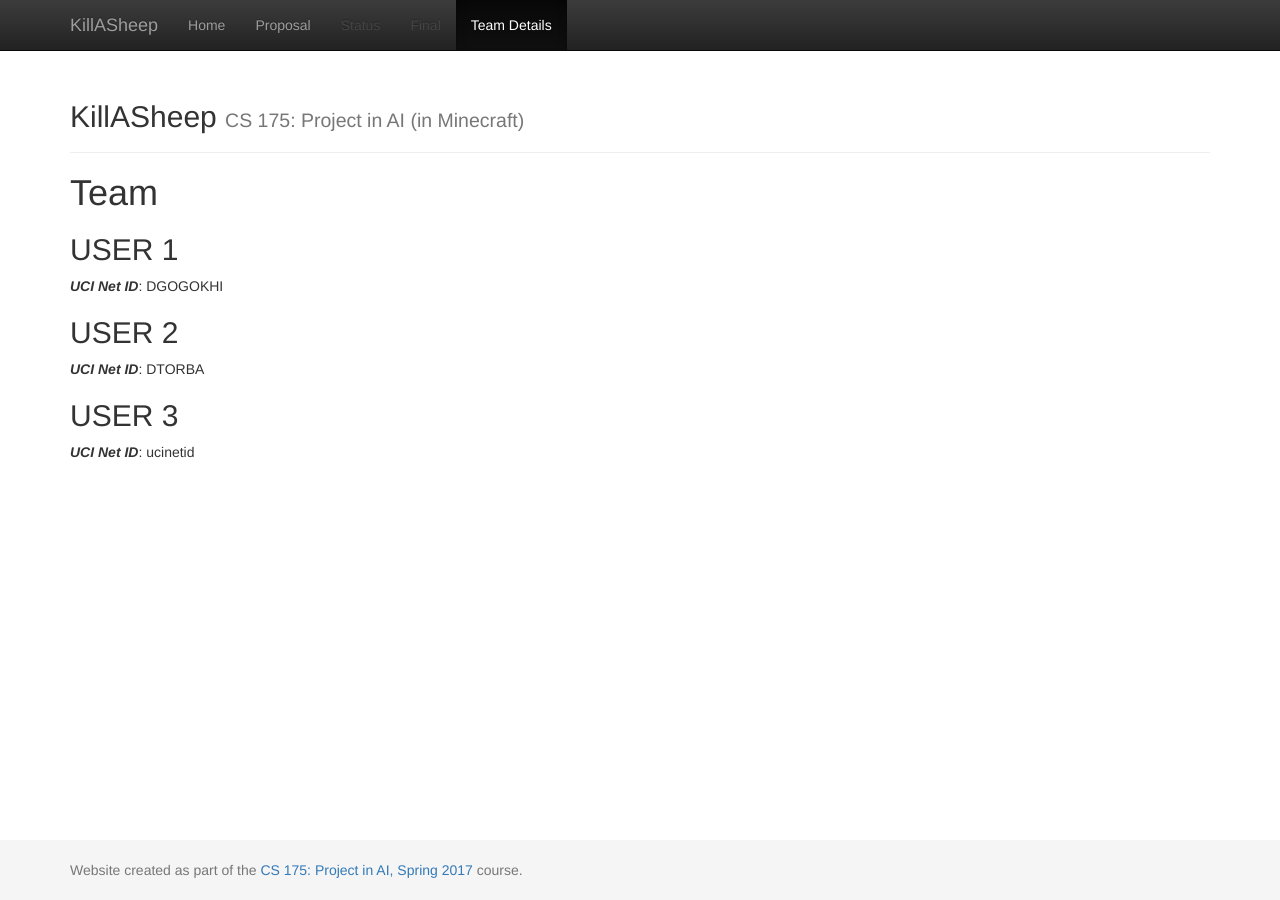
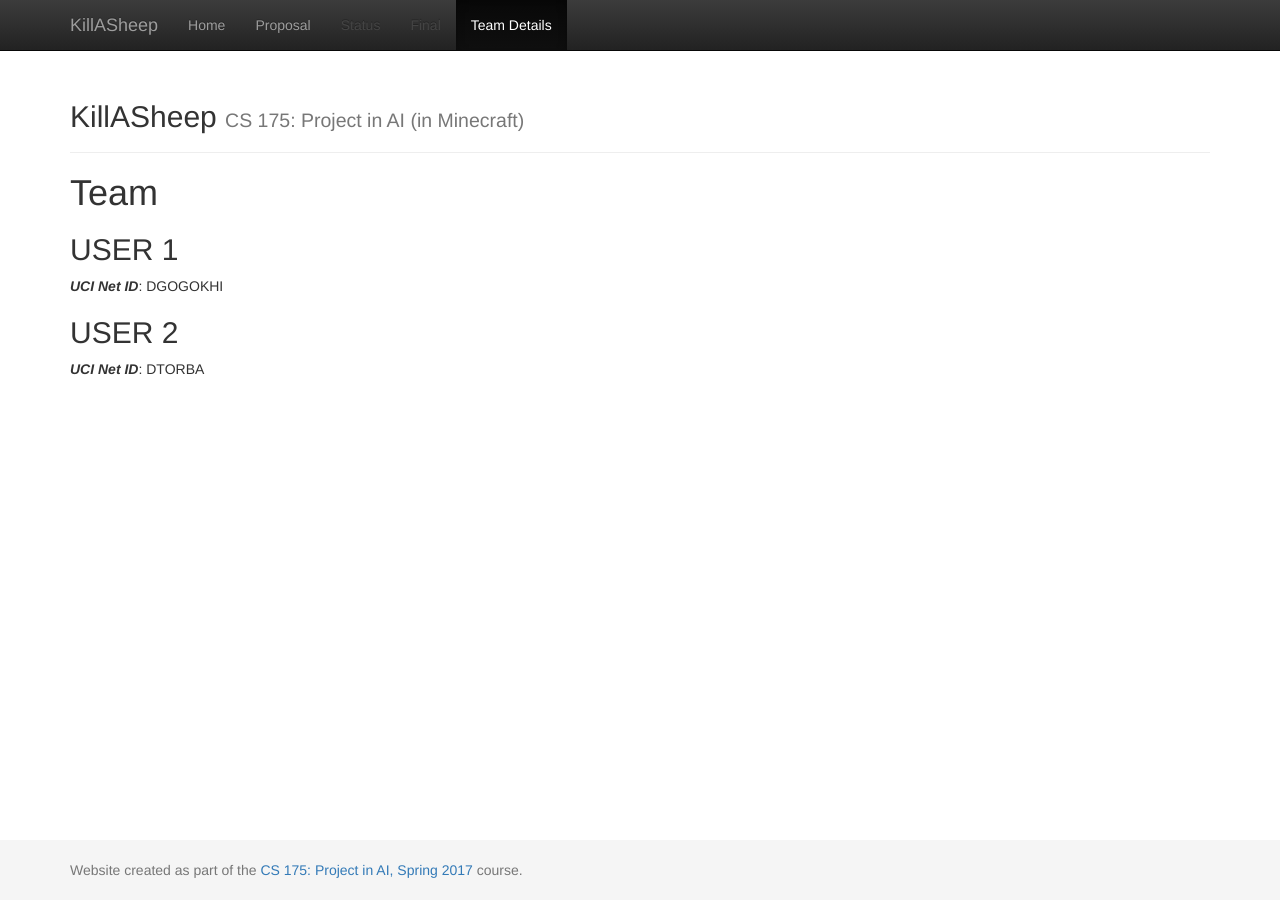
Before and after one commit to DavidZizu/killasheep, a Jekyll site: the page built from docs/team.md, in a window 1280 px wide. Built offline with Jekyll 4.4.1, drawn with Linux system fonts in a browser that asks for light colours.

```diff
--- a/docs/team.md
+++ b/docs/team.md
@@ -11,6 +11,3 @@ title:  Team
 
 ## USER 2
 ***UCI Net ID***: DTORBA
-
-## USER 3
-***UCI Net ID***: ucinetid
```
Also changed, not shown: docs/index.md (+1 -1 lines).
